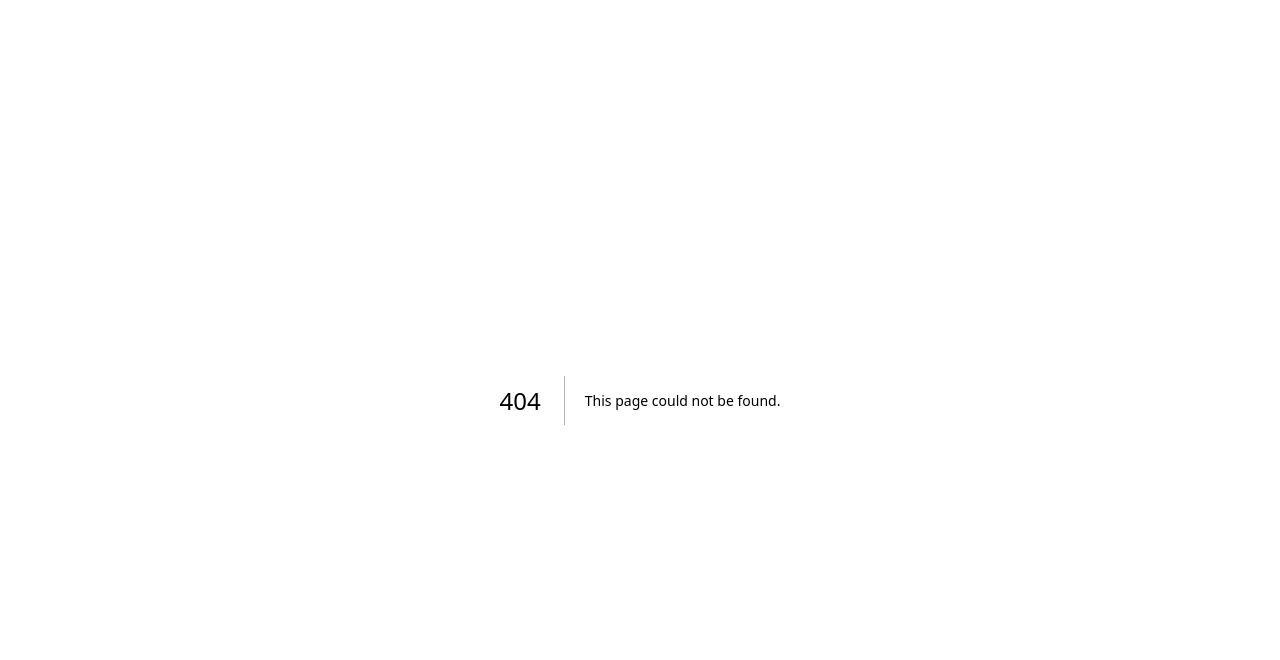
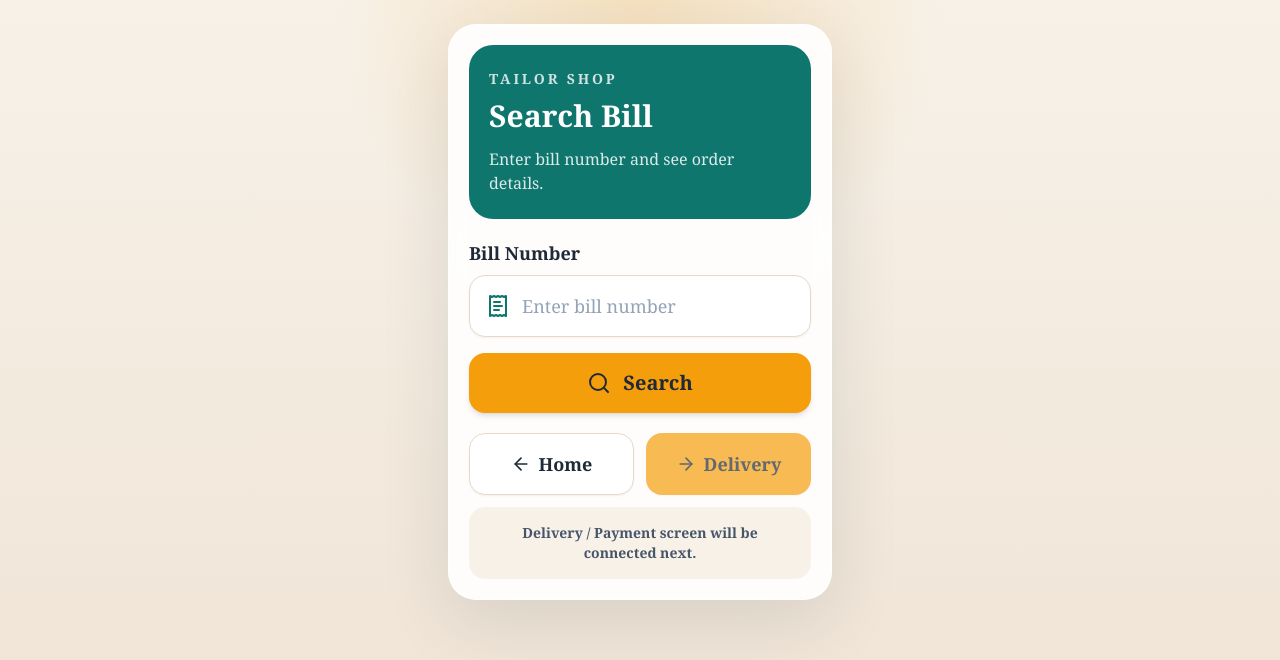
Before and after one commit to kushalsubash55/sangeetha-app, a Next.js app in the folder tailor-shop-app/: page /orders/search in a window 1280 px wide. Before the commit this address had no page. Shown: the top 660 px of the page. Built offline with nearby package versions, Linux system fonts and the light colour scheme; no server answers.

Commit message:
bill number search page added

```diff
--- /dev/null
+++ b/tailor-shop-app/app/orders/search/page.tsx
@@ -0,0 +1,206 @@
+"use client";
+
+import { FormEvent, useState } from "react";
+import Link from "next/link";
+import {
+  ArrowLeft,
+  ArrowRight,
+  BadgeIndianRupee,
+  CalendarDays,
+  FileText,
+  ReceiptText,
+  Search,
+} from "lucide-react";
+import { BigButton } from "@/components/big-button";
+import { InputField } from "@/components/input-field";
+import { getSupabaseClient } from "@/lib/supabase";
+import { formatCurrency } from "@/lib/utils";
+
+type OrderResult = {
+  id: string;
+  bill_number: string;
+  customer_name: string;
+  received_date: string;
+  ready_date: string | null;
+  total_amount: number;
+  amount_paid: number;
+  amount_pending: number;
+  status: string;
+  notes: string | null;
+};
+
+type PaymentRow = {
+  amount: number;
+};
+
+function DetailRow({
+  label,
+  value,
+}: {
+  label: string;
+  value: string;
+}) {
+  return (
+    <div className="rounded-2xl border border-sand bg-white px-4 py-4 shadow-sm">
+      <p className="text-sm font-semibold uppercase tracking-[0.12em] text-slate-500">
+        {label}
+      </p>
+      <p className="mt-2 text-xl font-bold text-ink">{value}</p>
+    </div>
+  );
+}
+
+export default function SearchOrderPage() {
+  const [billNumber, setBillNumber] = useState("");
+  const [isSearching, setIsSearching] = useState(false);
+  const [errorMessage, setErrorMessage] = useState("");
+  const [notFoundMessage, setNotFoundMessage] = useState("");
+  const [result, setResult] = useState<OrderResult | null>(null);
+  const [totalPaid, setTotalPaid] = useState(0);
+
+  async function handleSearch(event: FormEvent<HTMLFormElement>) {
+    event.preventDefault();
+    setErrorMessage("");
+    setNotFoundMessage("");
+    setResult(null);
+    setTotalPaid(0);
+
+    if (!billNumber.trim()) {
+      setErrorMessage("Enter bill number.");
+      return;
+    }
+
+    setIsSearching(true);
+
+    try {
+      const supabase = getSupabaseClient();
+
+      const { data: order, error: orderError } = await supabase
+        .from("orders")
+        .select(
+          "id, bill_number, customer_name, received_date, ready_date, total_amount, amount_paid, amount_pending, status, notes"
+        )
+        .eq("bill_number", billNumber.trim())
+        .maybeSingle<OrderResult>();
+
+      if (orderError) {
+        setErrorMessage(orderError.message || "Could not search order.");
+        return;
+      }
+
+      if (!order) {
+        setNotFoundMessage("Bill number not found.");
+        return;
+      }
+
+      const { data: payments, error: paymentsError } = await supabase
+        .from("payments")
+        .select("amount")
+        .eq("order_id", order.id)
+        .returns<PaymentRow[]>();
+
+      if (paymentsError) {
+        setErrorMessage(paymentsError.message || "Could not load payment details.");
+        return;
+      }
+
+      const paid = (payments ?? []).reduce((sum, payment) => sum + Number(payment.amount || 0), 0);
+
+      setResult(order);
+      setTotalPaid(paid);
+    } catch (error) {
+      console.error("Order search failed", error);
+      setErrorMessage(
+        error instanceof Error ? error.message : "Something went wrong. Try again."
+      );
+    } finally {
+      setIsSearching(false);
+    }
+  }
+
+  return (
+    <main className="min-h-screen px-4 py-6">
+      <section className="mx-auto w-full max-w-sm rounded-[28px] border border-white/70 bg-white/90 p-5 shadow-[0_20px_70px_rgba(31,41,55,0.12)] backdrop-blur">
+        <div className="rounded-[24px] bg-brand px-5 py-6 text-white">
+          <p className="text-sm font-semibold uppercase tracking-[0.2em] text-white/80">
+            Tailor Shop
+          </p>
+          <h1 className="mt-2 text-3xl font-bold leading-tight">Search Bill</h1>
+          <p className="mt-3 text-base leading-6 text-white/85">
+            Enter bill number and see order details.
+          </p>
+        </div>
+
+        <form className="mt-5 space-y-4" onSubmit={handleSearch}>
+          <InputField
+            label="Bill Number"
+            name="billNumber"
+            placeholder="Enter bill number"
+            value={billNumber}
+            onChange={(event) => setBillNumber(event.target.value)}
+            icon={<ReceiptText className="h-6 w-6" />}
+          />
+
+          {errorMessage ? (
+            <div className="rounded-2xl border border-red-200 bg-red-50 px-4 py-4 text-base font-semibold text-red-700">
+              {errorMessage}
+            </div>
+          ) : null}
+
+          {notFoundMessage ? (
+            <div className="rounded-2xl border border-amber-200 bg-amber-50 px-4 py-4 text-base font-semibold text-amber-800">
+              {notFoundMessage}
+            </div>
+          ) : null}
+
+          <BigButton type="submit" disabled={isSearching} className={isSearching ? "opacity-70" : ""}>
+            <Search className="h-6 w-6" />
+            {isSearching ? "Searching..." : "Search"}
+          </BigButton>
+        </form>
+
+        {result ? (
+          <div className="mt-5 space-y-3">
+            <div className="rounded-[22px] bg-cream px-4 py-4 text-center">
+              <p className="text-base font-semibold text-ink">Order Found</p>
+              <p className="mt-1 text-2xl font-bold text-brand">Bill {result.bill_number}</p>
+            </div>
+
+            <DetailRow label="Bill Number" value={result.bill_number} />
+            <DetailRow label="Customer Name" value={result.customer_name} />
+            <DetailRow label="Received Date" value={result.received_date} />
+            <DetailRow label="Ready Date" value={result.ready_date || "Not set"} />
+            <DetailRow label="Total Amount" value={formatCurrency(result.total_amount)} />
+            <DetailRow label="Advance Paid" value={formatCurrency(result.amount_paid)} />
+            <DetailRow label="Total Paid" value={formatCurrency(totalPaid)} />
+            <DetailRow label="Balance Pending" value={formatCurrency(result.amount_pending)} />
+            <DetailRow label="Status" value={result.status} />
+            <DetailRow label="Notes" value={result.notes || "No notes"} />
+          </div>
+        ) : null}
+
+        <div className="mt-5 grid grid-cols-2 gap-3">
+          <Link
+            href="/"
+            className="flex items-center justify-center gap-2 rounded-2xl border border-sand bg-white px-4 py-4 text-lg font-bold text-ink shadow-sm"
+          >
+            <ArrowLeft className="h-5 w-5" />
+            Home
+          </Link>
+          <button
+            type="button"
+            disabled
+            className="flex items-center justify-center gap-2 rounded-2xl bg-accent px-4 py-4 text-lg font-bold text-ink opacity-70 shadow-sm"
+          >
+            <ArrowRight className="h-5 w-5" />
+            Delivery
+          </button>
+        </div>
+
+        <div className="mt-3 rounded-2xl bg-cream px-4 py-4 text-center text-sm font-semibold text-slate-600">
+          Delivery / Payment screen will be connected next.
+        </div>
+      </section>
+    </main>
+  );
+}
--- a/tailor-shop-app/app/page.tsx
+++ b/tailor-shop-app/app/page.tsx
@@ -1,5 +1,34 @@
-import { redirect } from "next/navigation";
+import Link from "next/link";
 
 export default function HomePage() {
-  redirect("/login");
+  return (
+    <main className="flex min-h-screen items-center justify-center px-4 py-6">
+      <section className="w-full max-w-sm rounded-[28px] border border-white/70 bg-white/90 p-5 shadow-[0_20px_70px_rgba(31,41,55,0.12)] backdrop-blur">
+        <div className="rounded-[24px] bg-brand px-5 py-6 text-white">
+          <p className="text-sm font-semibold uppercase tracking-[0.2em] text-white/80">
+            Tailor Shop
+          </p>
+          <h1 className="mt-2 text-3xl font-bold leading-tight">Home</h1>
+          <p className="mt-3 text-base leading-6 text-white/85">
+            Choose one simple action.
+          </p>
+        </div>
+
+        <div className="mt-5 space-y-4">
+          <Link
+            href="/orders/new"
+            className="flex w-full items-center justify-center rounded-2xl bg-accent px-5 py-4 text-xl font-bold text-ink shadow-md"
+          >
+            New Order
+          </Link>
+          <Link
+            href="/orders/search"
+            className="flex w-full items-center justify-center rounded-2xl bg-brand px-5 py-4 text-xl font-bold text-white shadow-md"
+          >
+            Search Bill
+          </Link>
+        </div>
+      </section>
+    </main>
+  );
 }
```
Also changed, not shown: 1 other file (tests, documents, lock files or other folders).
